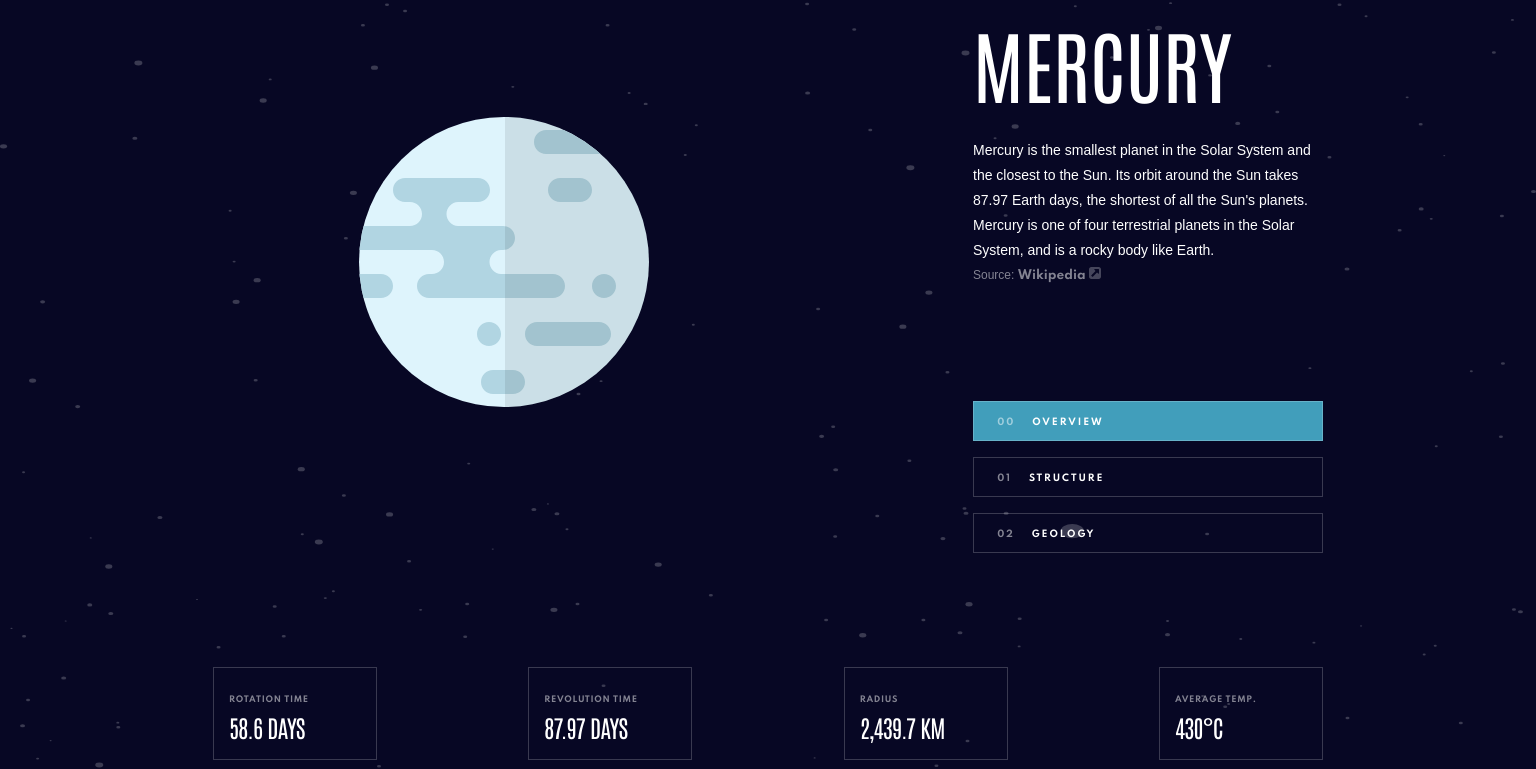
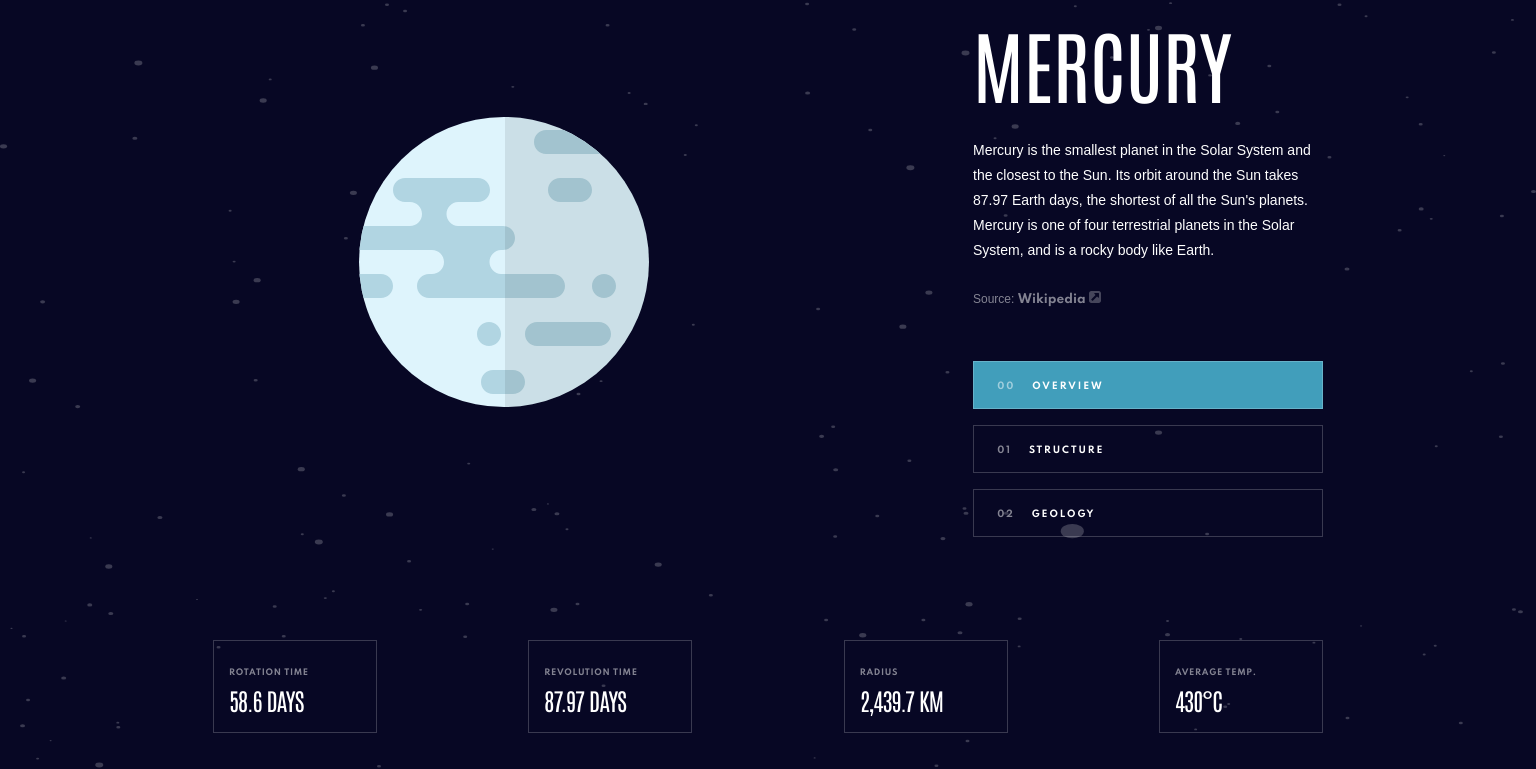
Before and after one commit to mrfinesse47/svelte-planets, a Svelte app: page / in a window 1536 px wide. Shown: the part 201-970 px from the top of the page. Built offline with nearby package versions, Linux system fonts and the light colour scheme; a web font is replaced by a local one.

Commit message:
finish line

```diff
--- a/src/components/Blurb.svelte
+++ b/src/components/Blurb.svelte
@@ -53,6 +53,8 @@
       display: flex;
       justify-content: space-between;
       align-items: flex-start;
+      max-width: 800px;
+      margin: 0 auto;
     }
     .blurb-container {
       width: 49%;
@@ -69,11 +71,13 @@
       width: auto;
     }
     .blub-outer-container {
+      margin: 0;
       margin-top: 7.875rem;
       margin-bottom: 87px;
       width: 21.875rem;
       height: 33.875rem;
       flex-direction: column;
+      justify-content: space-between;
       align-items: flex-end;
     }
     .blurb-container h2 {
@@ -86,6 +90,7 @@
     .blurb-container p {
       line-height: 1.5625rem;
       font-size: 0.875rem;
+      margin-bottom: 1.5rem;
     }
   }
 </style>
--- a/src/components/NumericInfo.svelte
+++ b/src/components/NumericInfo.svelte
@@ -93,8 +93,16 @@
       padding: 1rem 3.25rem 1.1875rem 0.9375rem;
     }
     .numeric-info .value {
+      width: 9.6875rem;
       margin-top: 0.375rem;
       font-size: 1.5rem;
+      letter-spacing: -0.9px;
+    }
+  }
+  @media screen and (min-width: 1440px) {
+    .numeric-info {
+      padding-top: 0;
+      margin-top: 0;
     }
   }
 </style>
--- a/src/components/PlanetImage.svelte
+++ b/src/components/PlanetImage.svelte
@@ -69,4 +69,11 @@
       margin: 0;
     }
   }
+  @media screen and (min-width: 1440px) {
+    .geology-img {
+      top: 60.5%;
+      width: 10.1875rem;
+      height: 12.4375rem;
+    }
+  }
 </style>
--- a/src/shared/Tabs.svelte
+++ b/src/shared/Tabs.svelte
@@ -90,8 +90,13 @@
     }
   }
   @media screen and (min-width: 1440px) {
+    ul {
+      margin: 0;
+      height: auto;
+    }
     li {
       width: 21.875rem;
+      height: 48px;
       margin-bottom: 1rem;
     }
   }
```
